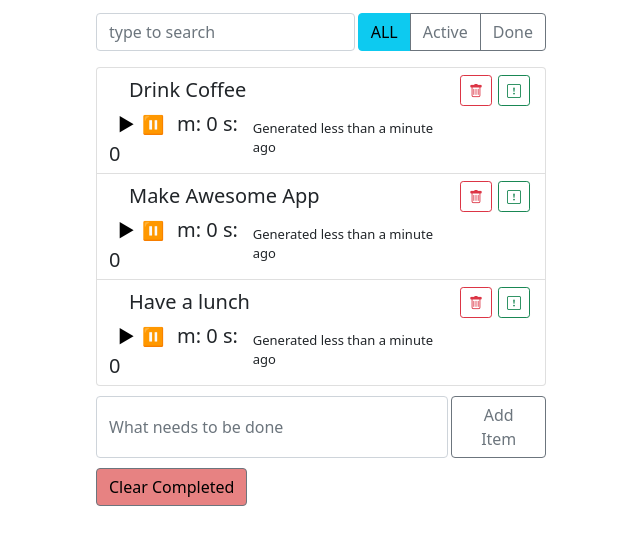
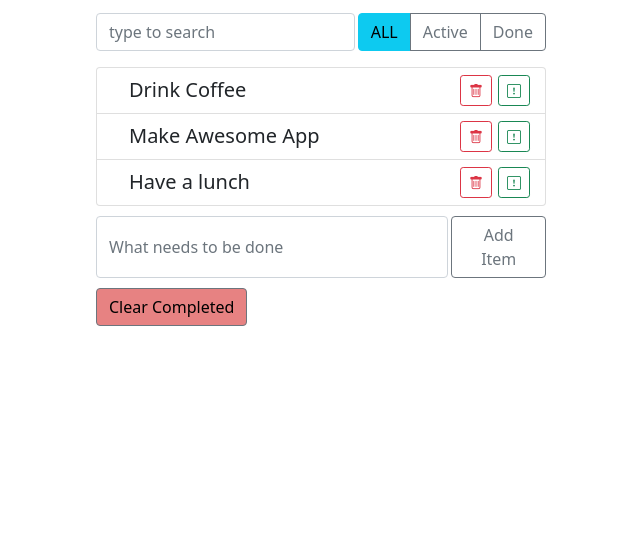
Before and after one commit to Rosh95/TodoLust-L7agency, a React app: page / in a window 1280 px wide. Shown: the part 91-636 px from the top of the page, without its empty margins (319-959 px from the left). Built offline with nearby package versions, Linux system fonts and the light colour scheme.

Commit message:
git commit

```diff
--- a/src/components/todo-list-item/todo-list-item.css
+++ b/src/components/todo-list-item/todo-list-item.css
@@ -30,33 +30,3 @@
 .todo-list-item button .no-float-button {
   float: none;
 }
-.icon-pause:after {
-  content: '⏸';
-}
-
-.icon-play:after {
-  content: '▶';
-}
-.icon-pause,
-.icon-play {
-  font-size: 18px;
-  width: 18px;
-  height: 18px;
-  border: none;
-  background-color: transparent;
-}
-button .icon-pause {
-  margin-right: 20px;
-}
-
-.icon:hover {
-  color: #af5b5e;
-}
-.time-container {
-  display: flex;
-  align-items: center;
-  justify-content: space-between;
-}
-.timer-time {
-  margin-left: 20px;
-}
--- a/src/components/todo-list-item/todo-list-item.js
+++ b/src/components/todo-list-item/todo-list-item.js
@@ -1,38 +1,11 @@
 /* eslint-disable react/no-access-state-in-setstate */
 /* eslint-disable react/destructuring-assignment */
 import React from 'react';
-import formatDistanceToNow from 'date-fns/formatDistanceToNow';
 import './todo-list-item.css';
 import PropTypes from 'prop-types';
-import secondsToTime from '../secondsToTime/secondsToTime';
 
+// eslint-disable-next-line react/prefer-stateless-function
 class TodoListItem extends React.Component {
-  state = {
-    // eslint-disable-next-line id-length
-    time: { m: 0, s: 0 },
-    seconds: 0,
-  };
-
-  componentDidMount() {
-    this.timer = 0;
-  }
-
-  startTimer = () => {
-    this.timer = setInterval(this.countUp, 1000);
-  };
-
-  pauseTimer = () => {
-    clearInterval(this.timer);
-  };
-
-  countUp = () => {
-    const seconds = this.state.seconds + 1;
-    this.setState({
-      time: secondsToTime(seconds),
-      seconds,
-    });
-  };
-
   render() {
     const { label, onDeleted, onToggleImportant, onToggleDone, done, important } = this.props;
 
@@ -43,7 +16,6 @@ class TodoListItem extends React.Component {
     if (important) {
       classNames += ' important';
     }
-    const date = formatDistanceToNow(new Date(), { addSuffix: true });
 
     return (
       <div className={classNames}>
@@ -64,21 +36,6 @@ class TodoListItem extends React.Component {
             <i className="bi bi-trash" />
           </button>
         </div>
-        <div className="time-container">
-          <div>
-            <button type="button" className="float-none icon icon-play" onClick={this.startTimer}>
-              {' '}
-            </button>
-
-            <button type="button" className="float-none icon icon-pause" onClick={this.pauseTimer}>
-              {' '}
-            </button>
-            <span className="timer-time">
-              m: {this.state.time.m} s: {this.state.time.s}
-            </span>
-          </div>
-          <span className="date-style">Generated {date}</span>
-        </div>
       </div>
     );
   }
```
